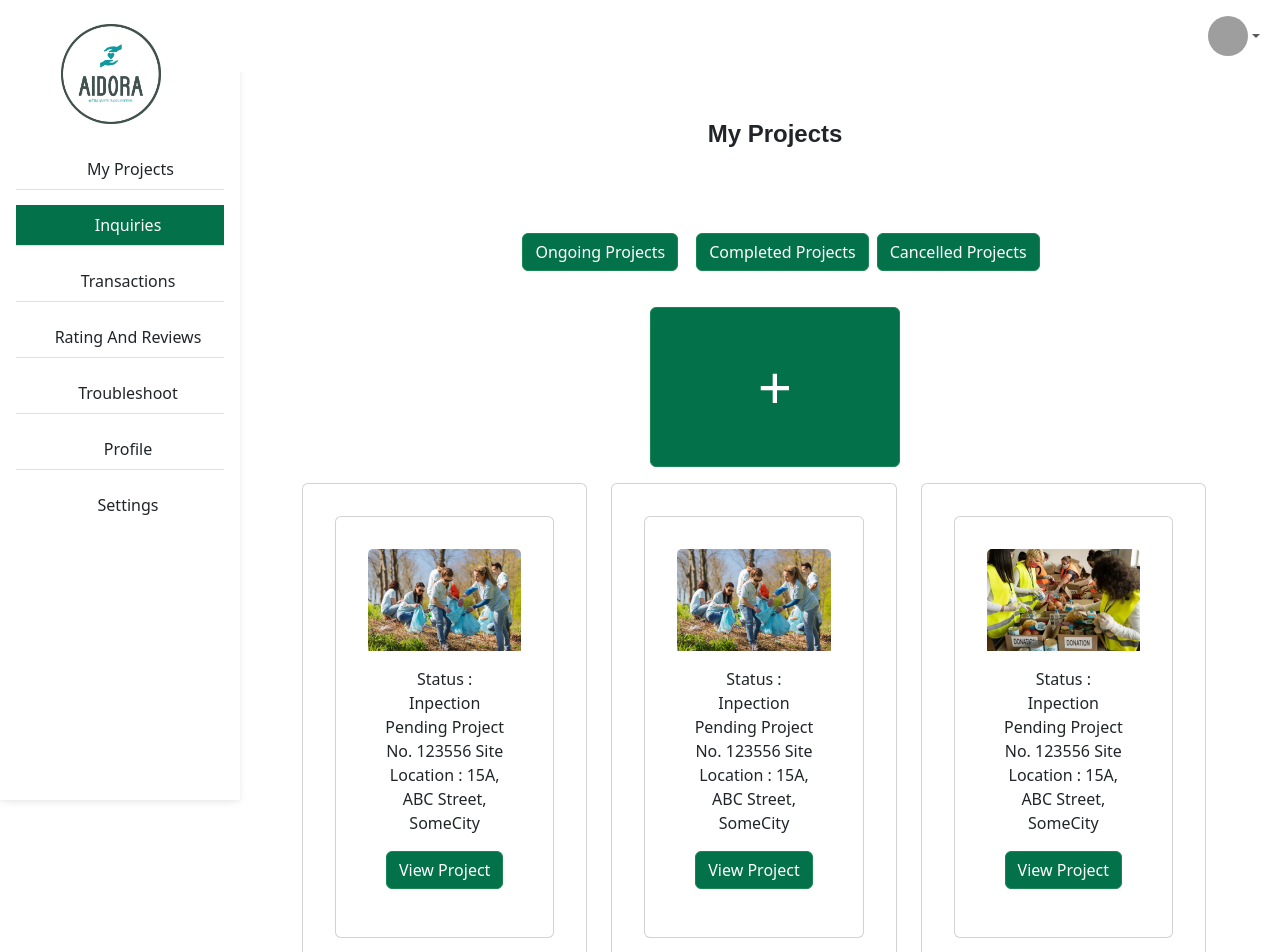
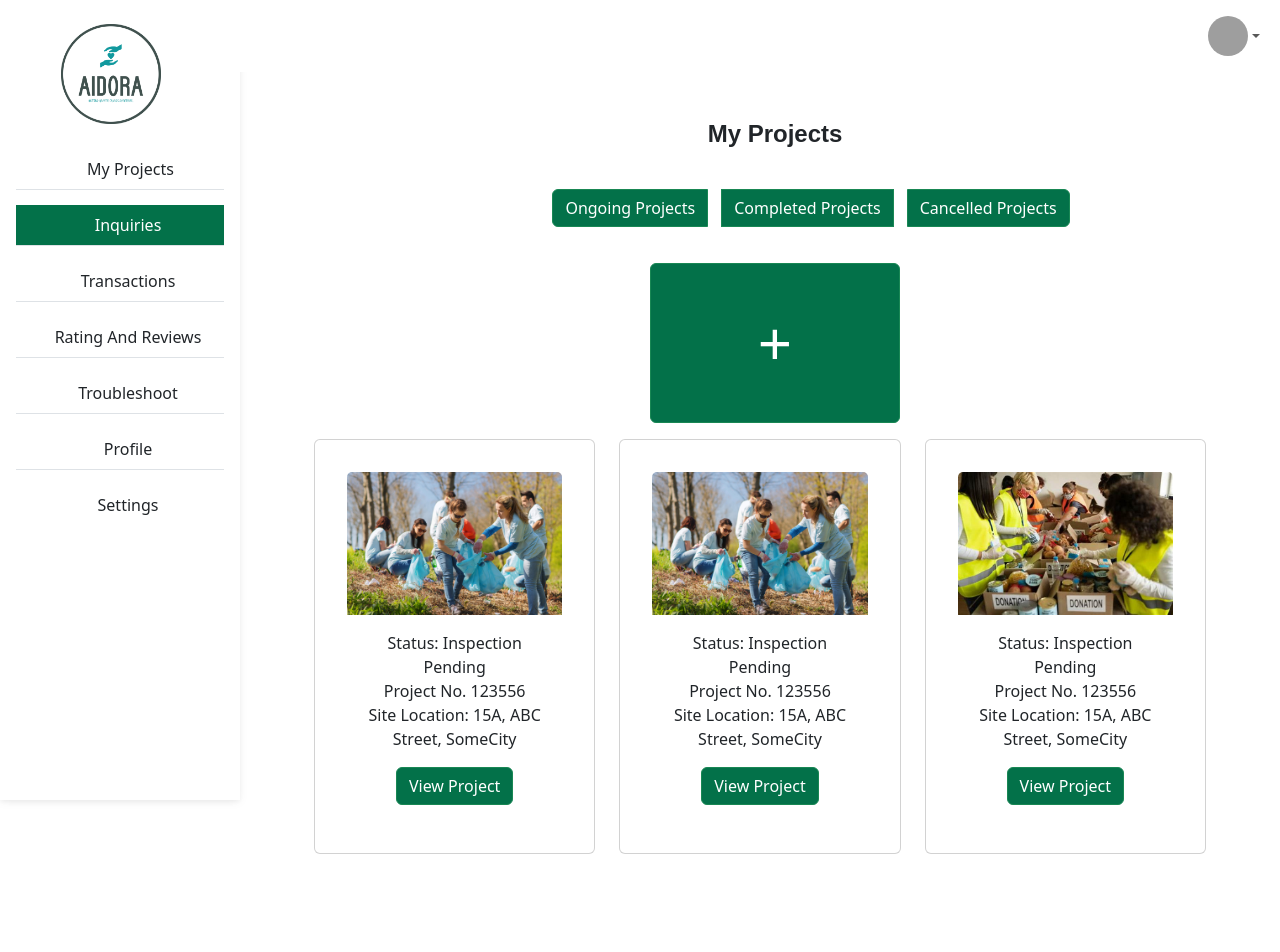
Before and after one commit to Navindu-Kavishka/aidora-frontend, a React (Vite) app: page /frdashboard in a window 1280 px wide. Shown: the top 952 px of the page. After the commit the page ends 910 px from the top, so only its background shows below. Built offline with nearby package versions, Linux system fonts and the light colour scheme; grey boxes are pictures that could not be loaded.

Commit message:
dashboard

```diff
--- a/src/pages/FundDashboard/FundDashboard.jsx
+++ b/src/pages/FundDashboard/FundDashboard.jsx
@@ -59,12 +59,19 @@ const FundDashboard = () => {
         </div>
     </div>
     <div className="row mt-3" id="buttonSection" style={{ marginLeft: '30px', marginTop: '20px' }}>
-        <div className="col" style={{marginTop:'60px',marginLeft:'0px'}}>
-            <button className="btn btn-success" style={{ backgroundColor: '#037149', marginRight: '10px', whiteSpace: 'nowrap'}}>Ongoing Projects</button>
-            <button className="btn btn-success mx-2" style={{ backgroundColor: '#037149', marginRight: '10px', whiteSpace: 'nowrap' }}>Completed Projects</button>
-            <button className="btn btn-success" style={{ backgroundColor: '#037149', whiteSpace: 'nowrap' }}>Cancelled Projects</button>
-        </div>
+    <div className="row mt-3" id="buttonSection" style={{ marginLeft: '30px', marginTop: '20px' }}>
+    <div className="col-md-12">
+    <div className="btn-group" role="group">
+    <button className="btn btn-success" style={{ backgroundColor: '#037149', margin: '0 5px', whiteSpace: 'nowrap' }}>Ongoing Projects</button>
+    <button className="btn btn-success mx-2" style={{ backgroundColor: '#037149', margin: '0 5px', whiteSpace: 'nowrap' }}>Completed Projects</button>
+    <button className="btn btn-success" style={{ backgroundColor: '#037149', margin: '0 5px', whiteSpace: 'nowrap' }}>Cancelled Projects</button>
+</div>
+
     </div>
+</div>
+
+</div>
+
 </div>
 
                     </div>
@@ -74,55 +81,42 @@ const FundDashboard = () => {
 </div>
 
                     </div>
-                    <div className="row mt-3" style={{marginRight:'30px'}}>
-    <div className="col" style={{ marginLeft: '30px' }}>
-        <div className="card">
+                    <div className="row mt-3" style={{ marginRight: '30px', marginLeft: '30px' }}>
+    <div className="col-lg-4 col-md-6 mb-4">
         <div className="card h-100">
             <img src="src/assets/FundraiserImg/J.jpg" className="card-img-top" alt="Card 1" />
             <div className="card-body text-center">
-
-                <p className="card-text">Status : Inpection Pending
-Project No. 123556
-Site Location : 15A, ABC Street, SomeCity</p>
-                <button className="btn btn-success" style={{backgroundColor:'#037149'}}>View Project</button>
+                <p className="card-text">Status: Inspection Pending <br /> Project No. 123556 <br /> Site Location: 15A, ABC Street, SomeCity</p>
+                <button className="btn btn-success" style={{ backgroundColor: '#037149' }}>View Project</button>
             </div>
         </div>
     </div>
-    </div>
-    <div className="col">
-        <div className="card">
+    <div className="col-lg-4 col-md-6 mb-4">
         <div className="card h-100">
             <img src="src/assets/FundraiserImg/J.jpg" className="card-img-top" alt="Card 2" />
             <div className="card-body text-center">
-
-                <p className="card-text">Status : Inpection Pending
-Project No. 123556
-Site Location : 15A, ABC Street, SomeCity</p>
-                <button className="btn btn-success" style={{backgroundColor:'#037149'}}>View Project</button>
+                <p className="card-text">Status: Inspection Pending <br /> Project No. 123556 <br /> Site Location: 15A, ABC Street, SomeCity</p>
+                <button className="btn btn-success" style={{ backgroundColor: '#037149' }}>View Project</button>
             </div>
         </div>
     </div>
-    </div>
-    <div className="col">
-        <div className="card">
+    <div className="col-lg-4 col-md-6 mb-4">
         <div className="card h-100">
             <img src="src/assets/FundraiserImg/OIP (1).jpg" className="card-img-top" alt="Card 3" />
             <div className="card-body text-center">
-
-                <p className="card-text">Status : Inpection Pending
-Project No. 123556
-Site Location : 15A, ABC Street, SomeCity</p>
-                <button className="btn btn-success" style={{backgroundColor:'#037149'}}>View Project</button>
+                <p className="card-text">Status: Inspection Pending <br /> Project No. 123556 <br /> Site Location: 15A, ABC Street, SomeCity</p>
+                <button className="btn btn-success" style={{ backgroundColor: '#037149' }}>View Project</button>
             </div>
         </div>
     </div>
 </div>
 
+
                     </div>
                 </div>
 
 
-           </div>
+
 
     );
 };
```
